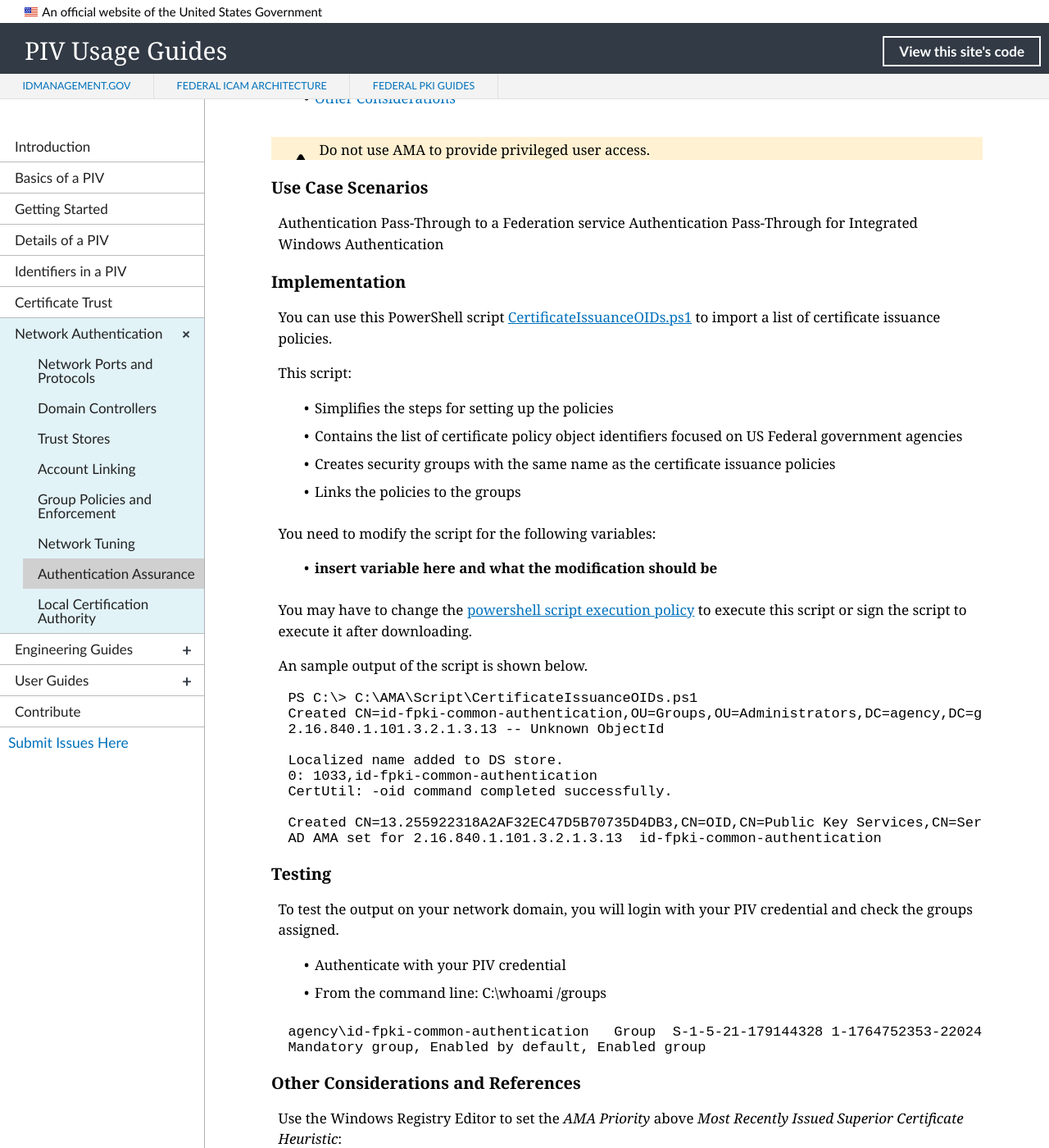
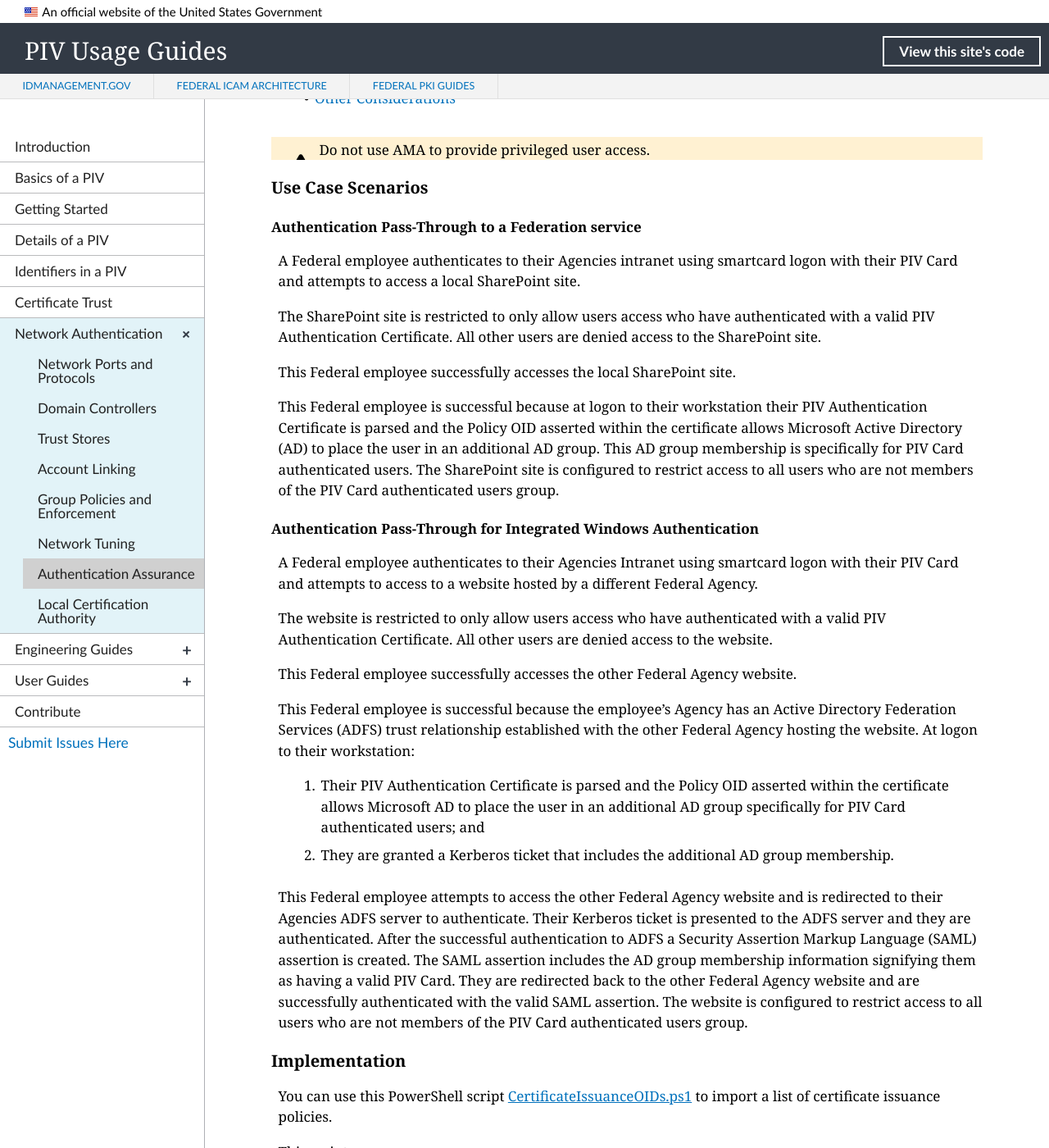
Before and after one commit to GSA/piv-guides, a Jekyll site: the page built from _networkconfig/10_ama.md, in a window 1280 px wide and 1400 px high, scrolled down 652 px. Shown: the whole window at 82% size. Built offline with Jekyll 4.4.1, drawn with Linux system fonts in a browser that asks for light colours; nearby versions of some CDN libraries; library files that are not in the unit come from our copies.

Commit message:
Update 10_ama.md
Add use case text for Authentication Pass-Through to a Federation service and Authentication Pass-Through for Integrated Windows Authentication.

```diff
--- a/_networkconfig/10_ama.md
+++ b/_networkconfig/10_ama.md
@@ -26,9 +26,30 @@
 
 ### Use Case Scenarios
 
-Authentication Pass-Through to a Federation service
-Authentication Pass-Through for Integrated Windows Authentication
+#### Authentication Pass-Through to a Federation service
 
+A Federal employee authenticates to their Agencies intranet using smartcard logon with their PIV Card and attempts to access a local SharePoint site.
+
+The SharePoint site is restricted to only allow users access who have authenticated with a valid PIV Authentication Certificate. All other users are denied access to the SharePoint site.
+
+This Federal employee successfully accesses the local SharePoint site.
+
+This Federal employee is successful because at logon to their workstation their PIV Authentication Certificate is parsed and the Policy OID asserted within the certificate allows Microsoft Active Directory (AD) to place the user in an additional AD group. This AD group membership is specifically for PIV Card authenticated users. The SharePoint site is configured to restrict access to all users who are not members of the PIV Card authenticated users group.
+
+#### Authentication Pass-Through for Integrated Windows Authentication
+
+A Federal employee authenticates to their Agencies Intranet using smartcard logon with their PIV Card and attempts to access to a website hosted by a different Federal Agency.
+
+The website is restricted to only allow users access who have authenticated with a valid PIV Authentication Certificate. All other users are denied access to the website.
+
+This Federal employee successfully accesses the other Federal Agency website.
+
+This Federal employee is successful because the employee’s Agency has an Active Directory Federation Services (ADFS) trust relationship established with the other Federal Agency hosting the website. At logon to their workstation:
+
+1.	Their PIV Authentication Certificate is parsed and the Policy OID asserted within the certificate allows Microsoft AD to place the user in an additional AD group specifically for PIV Card authenticated users; and
+2.	They are granted a Kerberos ticket that includes the additional AD group membership.
+
+This Federal employee attempts to access the other Federal Agency website and is redirected to their Agencies ADFS server to authenticate. Their Kerberos ticket is presented to the ADFS server and they are authenticated. After the successful authentication to ADFS a Security Assertion Markup Language (SAML) assertion is created. The SAML assertion includes the AD group membership information signifying them as having a valid PIV Card. They are redirected back to the other Federal Agency website and are successfully authenticated with the valid SAML assertion. The website is configured to restrict access to all users who are not members of the PIV Card authenticated users group.
 
 ### Implementation
 You can use this PowerShell script [CertificateIssuanceOIDs.ps1](https://github.com/GSA/ficam-scripts-public/tree/master/_ama){:target="_blank"} to import a list of certificate issuance policies.
```
